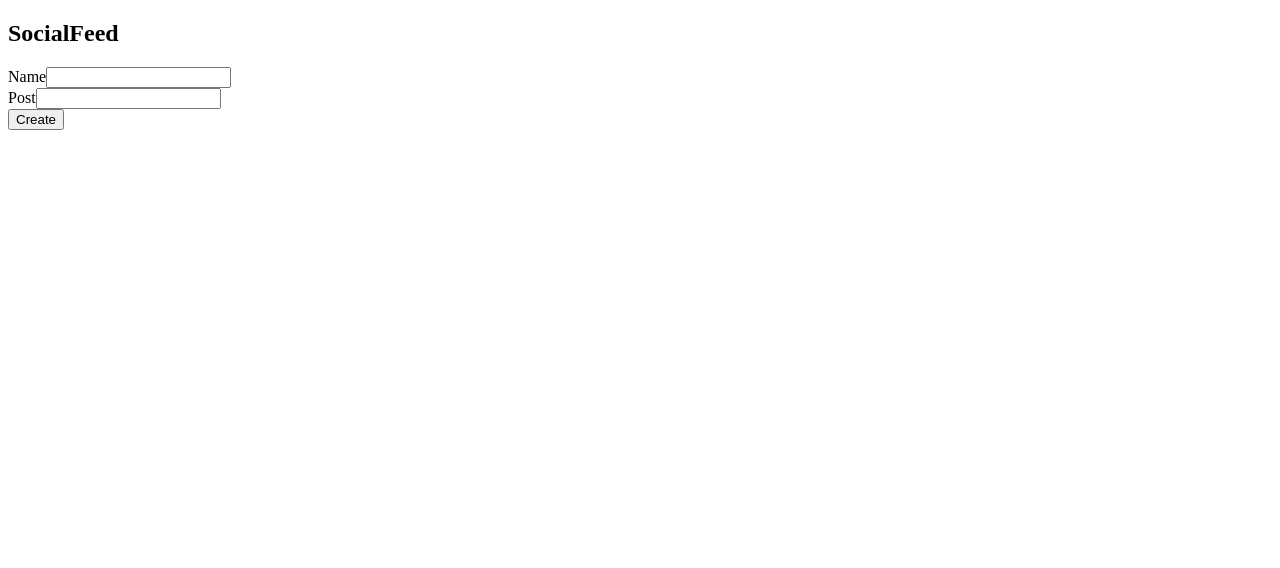
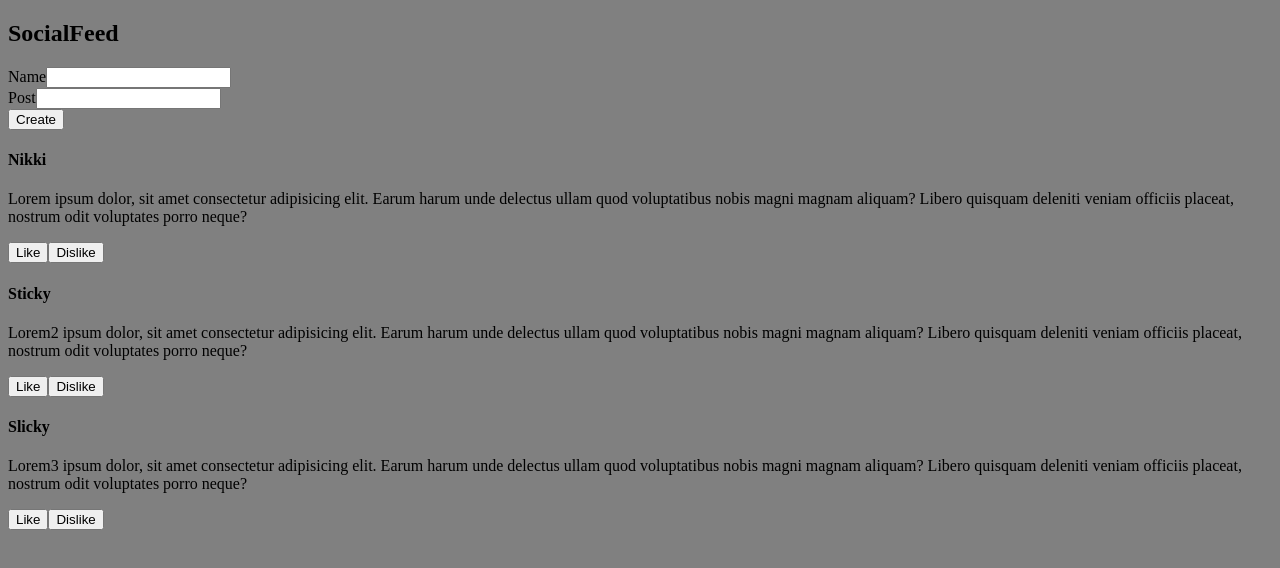
Before and after one commit to ConsoleWL/-ConsoleWL-Find-a-repository-140_SocialFeed2, a React (Create React App) app: page / in a window 1280 px wide. Shown: the top 568 px of the page. Built offline with nearby package versions, Linux system fonts and the light colour scheme.

Commit message:
Add function to like and dislike btn

```diff
--- a/src/App.css
+++ b/src/App.css
@@ -0,0 +1,3 @@
+body {
+    background-color: gray;
+}
--- a/src/App.jsx
+++ b/src/App.jsx
@@ -2,10 +2,16 @@ import "./App.css";
 import Header from "./Components/Header/Header";
 import CreatePostForm from "./Components/CreatePostForm/CreatePostForm";
 import PostList from "./Components/PostList/PostList";
-import React, { useState } from "react";
+import React, { useState, useEffect } from "react";
+import initData from "./Data/data";
 
 function App() {
   const [posts, setPosts] = useState([]);
+
+  // This is for dummy data and "useEffect" in line 5
+  useEffect(() => {
+    setPosts(initData);
+  }, []);
 
   const handleNewPost = (newPost) => {
     const updatedPosts = [...posts, newPost];
@@ -24,18 +30,3 @@ function App() {
 }
 
 export default App;
-
-// const postsArray = [
-//   {
-//     name: "Nikki",
-//     text: "Lorem ipsum dolor, sit amet consectetur adipisicing elit. Earum harum unde delectus ullam quod voluptatibus nobis magni magnam aliquam? Libero quisquam deleniti veniam officiis placeat, nostrum odit voluptates porro neque?",
-//   },
-//   {
-//     name: "Sticky",
-//     text: "Lorem ipsum dolor, sit amet consectetur adipisicing elit. Earum harum unde delectus ullam quod voluptatibus nobis magni magnam aliquam? Libero quisquam deleniti veniam officiis placeat, nostrum odit voluptates porro neque?",
-//   },
-//   {
-//     name: "Slicky",
-//     text: "Lorem ipsum dolor, sit amet consectetur adipisicing elit. Earum harum unde delectus ullam quod voluptatibus nobis magni magnam aliquam? Libero quisquam deleniti veniam officiis placeat, nostrum odit voluptates porro neque?",
-//   },
-// ];
--- a/src/Components/PostList/PostList.jsx
+++ b/src/Components/PostList/PostList.jsx
@@ -1,7 +1,7 @@
 import Post from "../Postt/Post";
 
 const PostList = ({ posts = [] }) => {
-  const postItem = posts.map((post) => <Post key={post} postObj={post} />);
+  const postItem = posts.map((post) => <Post key={post.text} postObj={post} />);
   return <div>{postItem}</div>;
 };
 
--- /dev/null
+++ b/src/Components/Postt/Post.css
@@ -0,0 +1,7 @@
+.active-like-btn{
+    background-color: green;
+}
+
+.active-dislike-btn{
+    background-color: red;
+}
--- a/src/Components/Postt/Post.jsx
+++ b/src/Components/Postt/Post.jsx
@@ -1,11 +1,32 @@
+import React, { useState } from "react";
+import "./Post.css";
+
 const Post = ({ postObj }) => {
+  const [isLiked, setIsLiked] = useState(false);
+  const [isDisliked, setIsDisliked] = useState(false);
+
+  const handleLike = (e) => {
+    setIsLiked(!isLiked);
+  };
+
+  const handleDislike = (e) => {
+    setIsDisliked(!isDisliked);
+  };
+
+  const btnLike = isLiked ? "active-like-btn" : "";
+  const btnDisLike = isDisliked ? "active-dislike-btn" : "";
+
   return (
     <div>
       <h4>{postObj.name}</h4>
       <p>{postObj.text}</p>
       <div>
-        <button>Like</button>
-        <button>Dislike</button>
+        <button className={btnLike} onClick={handleLike}>
+          Like
+        </button>
+        <button className={btnDisLike} onClick={handleDislike}>
+          Dislike
+        </button>
       </div>
     </div>
   );
--- /dev/null
+++ b/src/Data/data.js
@@ -0,0 +1,16 @@
+const initData = [
+  {
+    name: "Nikki",
+    text: "Lorem ipsum dolor, sit amet consectetur adipisicing elit. Earum harum unde delectus ullam quod voluptatibus nobis magni magnam aliquam? Libero quisquam deleniti veniam officiis placeat, nostrum odit voluptates porro neque?",
+  },
+  {
+    name: "Sticky",
+    text: "Lorem2 ipsum dolor, sit amet consectetur adipisicing elit. Earum harum unde delectus ullam quod voluptatibus nobis magni magnam aliquam? Libero quisquam deleniti veniam officiis placeat, nostrum odit voluptates porro neque?",
+  },
+  {
+    name: "Slicky",
+    text: "Lorem3 ipsum dolor, sit amet consectetur adipisicing elit. Earum harum unde delectus ullam quod voluptatibus nobis magni magnam aliquam? Libero quisquam deleniti veniam officiis placeat, nostrum odit voluptates porro neque?",
+  },
+];
+
+export default initData;
```
